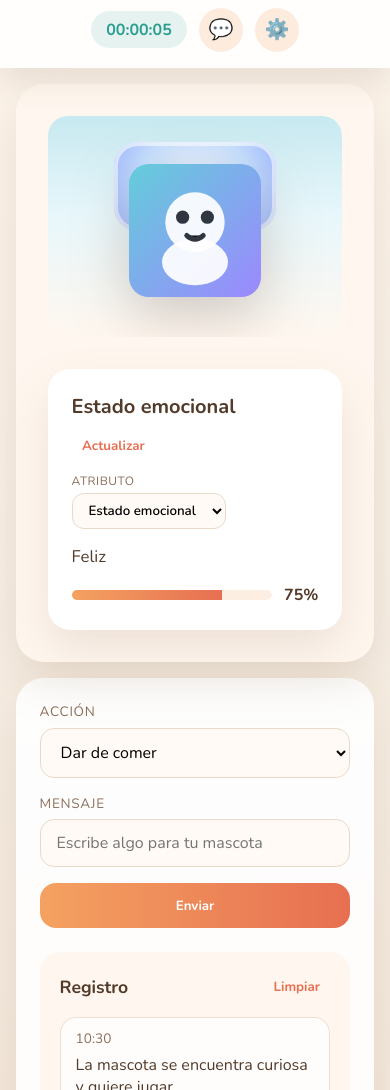
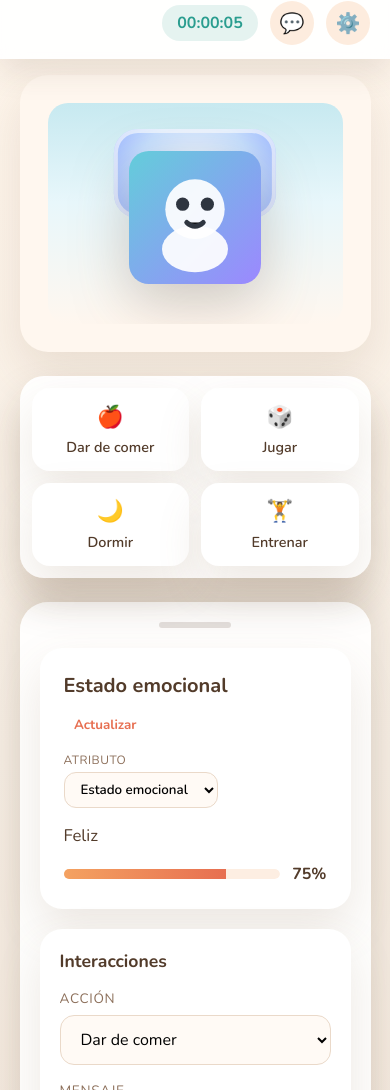
Before and after one commit to Josu31506/mascota_virtual, a plain HTML site: page index.html in a window 390 px wide. Shown: the part 94-1184 px from the top of the page. Drawn offline with nearby package versions, Linux system fonts and the light colour scheme.

Commit message:
Refactor layout for mobile-friendly interface

```diff
--- a/index.html
+++ b/index.html
@@ -48,22 +48,11 @@
         </div>
       </header>
 
-      <main class="main-stage">
-        <aside class="side-panel" aria-label="Accesos rápidos">
-          <button class="side-panel__button" type="button">
-            <span aria-hidden="true">🐾</span>
-            Pet-sitting
-          </button>
-          <button class="side-panel__button" type="button">
-            <span aria-hidden="true">📝</span>
-            Historial
-          </button>
-          <button class="side-panel__button" type="button">
-            <span aria-hidden="true">🛒</span>
-            Tienda
-          </button>
-        </aside>
-
+      <main
+        class="mobile-main"
+        aria-label="Interfaz principal para cuidar de la mascota virtual"
+      >
+        <section class="stage-wrapper">
           <section class="pet-stage" aria-label="Escenario principal de la mascota">
             <div class="pet-stage__scene">
               <div class="pet-stage__window" aria-hidden="true"></div>
@@ -73,7 +62,34 @@
                 class="pet-stage__pet"
               />
             </div>
+          </section>
+        </section>
 
+        <nav class="mobile-actions" aria-label="Acciones rápidas">
+          <button class="mobile-actions__button" data-action="feed" type="button">
+            <span aria-hidden="true">🍎</span>
+            Dar de comer
+          </button>
+          <button class="mobile-actions__button" data-action="play" type="button">
+            <span aria-hidden="true">🎲</span>
+            Jugar
+          </button>
+          <button class="mobile-actions__button" data-action="sleep" type="button">
+            <span aria-hidden="true">🌙</span>
+            Dormir
+          </button>
+          <button class="mobile-actions__button" data-action="train" type="button">
+            <span aria-hidden="true">🏋️</span>
+            Entrenar
+          </button>
+        </nav>
+
+        <section
+          class="mobile-bottom-sheet"
+          aria-label="Estado de la mascota y registro de acciones"
+        >
+          <div class="mobile-bottom-sheet__handle" aria-hidden="true"></div>
+          <div class="mobile-bottom-sheet__stack">
             <section class="attribute-card" aria-labelledby="attribute-title">
               <header class="attribute-card__header">
                 <h2 id="attribute-title">Estado emocional</h2>
@@ -93,20 +109,16 @@
               <p class="attribute-card__value" id="attribute-text">Feliz</p>
               <div class="attribute-card__meter" id="attribute-meter" hidden>
                 <progress id="attribute-progress" value="75" max="100"></progress>
-              <span class="attribute-card__meter-label" id="attribute-progress-label">75%</span>
+                <span class="attribute-card__meter-label" id="attribute-progress-label"
+                  >75%</span
+                >
               </div>
             </section>
-        </section>
 
-        <aside class="side-panel side-panel--actions" aria-label="Acciones rápidas">
-          <button class="side-panel__button" data-action="feed" type="button">🍎 Dar de comer</button>
-          <button class="side-panel__button" data-action="play" type="button">🎲 Jugar</button>
-          <button class="side-panel__button" data-action="sleep" type="button">🌙 Dormir</button>
-          <button class="side-panel__button" data-action="train" type="button">🏋️ Entrenar</button>
-        </aside>
-      </main>
-
-      <section class="bottom-dock" aria-label="Panel de interacción con la mascota">
+            <section class="mobile-panel" aria-labelledby="action-form-title">
+              <header class="mobile-panel__header">
+                <h2 id="action-form-title">Interacciones</h2>
+              </header>
               <form class="dock-form" id="action-form">
                 <label class="dock-form__control" for="action">
                   <span class="dock-form__label">Acción</span>
@@ -128,9 +140,10 @@
                 </label>
                 <button class="primary-button" type="submit">Enviar</button>
               </form>
+            </section>
 
-        <section class="dock-log" aria-labelledby="log-title">
-          <header class="dock-log__header">
+            <section class="mobile-panel" aria-labelledby="log-title">
+              <header class="mobile-panel__header">
                 <h2 id="log-title">Registro</h2>
                 <button class="text-button" type="button" id="clear-log">Limpiar</button>
               </header>
@@ -145,7 +158,9 @@
                 </li>
               </ul>
             </section>
+          </div>
         </section>
+      </main>
 
       <footer class="app-footer">
         ¿Listo para construir el backend? Documenta tus endpoints y reemplaza las
--- a/scripts.js
+++ b/scripts.js
@@ -11,7 +11,7 @@ const ui = {
   attributeProgressLabel: document.querySelector("#attribute-progress-label"),
   refreshButton: document.querySelector("#refresh-status"),
   actionForm: document.querySelector("#action-form"),
-  quickActionButtons: document.querySelectorAll(".side-panel--actions [data-action]"),
+  quickActionButtons: document.querySelectorAll(".mobile-actions [data-action]"),
   logList: document.querySelector("#log-list"),
   logItemTemplate: document.querySelector("#log-item-template"),
   clearLogButton: document.querySelector("#clear-log"),
--- a/styles.css
+++ b/styles.css
@@ -48,8 +48,8 @@ textarea {
   display: flex;
   align-items: center;
   justify-content: space-between;
-  padding: 1rem clamp(1.5rem, 4vw, 3rem);
-  background: rgba(255, 255, 255, 0.9);
+  padding: 0.85rem clamp(1.25rem, 4vw, 2.5rem);
+  background: rgba(255, 255, 255, 0.92);
   backdrop-filter: blur(8px);
   box-shadow: 0 12px 30px rgba(82, 59, 42, 0.12);
   position: sticky;
@@ -169,57 +169,69 @@ progress::-moz-progress-bar {
   box-shadow: 0 10px 18px rgba(231, 111, 81, 0.25);
 }
 
-.main-stage {
+.mobile-main {
   flex: 1;
-  width: min(1100px, 92vw);
+  width: min(560px, 100%);
   margin: 0 auto;
-  display: grid;
-  grid-template-columns: 200px minmax(0, 1fr) 220px;
+  padding: 0 clamp(1rem, 5vw, 2rem) calc(5.5rem + env(safe-area-inset-bottom));
+  display: flex;
+  flex-direction: column;
   gap: 1.5rem;
-  align-items: stretch;
 }
 
-.side-panel {
-  display: grid;
-  gap: 1rem;
-  align-content: start;
+.stage-wrapper {
+  display: flex;
+  justify-content: center;
 }
 
-.side-panel__button {
+.mobile-actions {
+  position: sticky;
+  bottom: calc(env(safe-area-inset-bottom) + 1.25rem);
+  align-self: center;
+  width: min(520px, 100%);
+  display: grid;
+  grid-template-columns: repeat(4, minmax(0, 1fr));
+  gap: 0.75rem;
+  padding: 0.75rem;
+  border-radius: 24px;
+  background: rgba(255, 255, 255, 0.95);
+  box-shadow: 0 22px 40px rgba(82, 59, 42, 0.2);
+  backdrop-filter: blur(10px);
+  z-index: 10;
+}
+
+.mobile-actions__button {
   border: none;
-  border-radius: 20px;
-  padding: 0.9rem 1rem;
+  border-radius: 18px;
+  padding: 0.85rem 0.5rem;
   background: var(--color-surface);
   box-shadow: var(--shadow-soft);
   font-weight: 600;
   color: var(--color-text);
-  display: flex;
-  align-items: center;
-  gap: 0.75rem;
+  display: grid;
+  gap: 0.35rem;
+  justify-items: center;
   cursor: pointer;
   transition: transform 0.2s ease, box-shadow 0.2s ease;
+  font-size: 0.9rem;
 }
 
-.side-panel__button span {
-  font-size: 1.3rem;
+.mobile-actions__button span {
+  font-size: 1.35rem;
 }
 
-.side-panel__button:hover {
+.mobile-actions__button:hover {
   transform: translateY(-3px);
-  box-shadow: 0 18px 30px rgba(139, 105, 79, 0.18);
-}
-
-.side-panel--actions .side-panel__button {
-  justify-content: center;
-  text-align: center;
+  box-shadow: 0 18px 28px rgba(139, 105, 79, 0.2);
 }
 
 .pet-stage {
   position: relative;
+  width: 100%;
   background: var(--color-stage);
   border-radius: var(--radius-large);
   box-shadow: var(--shadow-soft);
-  padding: 2.5rem;
+  padding: clamp(1.75rem, 5vw, 2.5rem);
   display: flex;
   flex-direction: column;
   align-items: center;
@@ -258,7 +270,6 @@ progress::-moz-progress-bar {
 }
 
 .attribute-card {
-  width: min(420px, 100%);
   background: var(--color-surface);
   border-radius: 22px;
   padding: 1.5rem;
@@ -334,24 +345,46 @@ progress::-moz-progress-bar {
   background: rgba(231, 111, 81, 0.15);
 }
 
-.bottom-dock {
-  width: min(1100px, 92vw);
-  margin: 0 auto;
-  background: rgba(255, 255, 255, 0.92);
-  border-radius: var(--radius-large);
+.mobile-bottom-sheet {
+  position: relative;
+  background: rgba(255, 255, 255, 0.94);
+  border-radius: 28px 28px 0 0;
+  box-shadow: 0 -6px 40px rgba(82, 59, 42, 0.18);
+  padding: clamp(1.25rem, 5vw, 2rem);
+}
+
+.mobile-bottom-sheet__handle {
+  width: 72px;
+  height: 6px;
+  background: rgba(82, 59, 42, 0.15);
+  border-radius: 999px;
+  margin: 0 auto 1.25rem;
+}
+
+.mobile-bottom-sheet__stack {
+  display: grid;
+  gap: 1.25rem;
+}
+
+.mobile-panel {
+  background: var(--color-surface);
+  border-radius: 22px;
   box-shadow: var(--shadow-soft);
-  padding: 1.5rem;
+  padding: 1.25rem;
   display: grid;
-  gap: 1.5rem;
-  grid-template-columns: minmax(0, 1fr) minmax(280px, 1fr);
-  align-items: start;
+  gap: 1rem;
+}
+
+.mobile-panel__header {
+  display: flex;
+  align-items: center;
+  justify-content: space-between;
 }
 
 .dock-form {
   display: grid;
   gap: 1rem;
-  grid-template-columns: repeat(auto-fit, minmax(200px, 1fr));
-  align-items: end;
+  grid-template-columns: 1fr;
 }
 
 .dock-form__control {
@@ -391,23 +424,8 @@ progress::-moz-progress-bar {
   box-shadow: 0 18px 28px rgba(231, 111, 81, 0.25);
 }
 
-.dock-log {
-  background: var(--color-stage);
-  border-radius: 20px;
-  padding: 1.25rem;
-  display: grid;
-  gap: 1rem;
-  max-height: 240px;
-  overflow: auto;
-}
 
-.dock-log__header {
-  display: flex;
-  align-items: center;
-  justify-content: space-between;
-}
-
-.dock-log__header h2 {
+.mobile-panel__header h2 {
   margin: 0;
   font-size: 1.1rem;
 }
@@ -418,6 +436,8 @@ progress::-moz-progress-bar {
   list-style: none;
   display: grid;
   gap: 0.75rem;
+  max-height: 260px;
+  overflow: auto;
 }
 
 .dock-log__list li {
@@ -446,42 +466,29 @@ progress::-moz-progress-bar {
   font-size: 0.95rem;
 }
 
-@media (max-width: 1024px) {
-  .main-stage {
-    grid-template-columns: 160px minmax(0, 1fr);
+@media (max-width: 768px) {
+  .top-bar {
+    flex-direction: column;
+    align-items: stretch;
+    gap: 0.75rem;
   }
 
-  .side-panel--actions {
-    display: none;
-  }
-}
-
-@media (max-width: 840px) {
-  .top-bar {
-    flex-direction: column;
-    gap: 1rem;
-  }
-
-  .main-stage {
-    grid-template-columns: 1fr;
-  }
-
-  .side-panel {
-    display: none;
-  }
-
-  .pet-stage {
-    padding: 2rem;
-  }
-
-  .bottom-dock {
-    grid-template-columns: 1fr;
+  .top-bar__cluster--right {
+    justify-content: flex-end;
   }
 }
 
 @media (max-width: 520px) {
   .app-shell {
     gap: 1rem;
+  }
+
+  .mobile-main {
+    padding-bottom: calc(6.5rem + env(safe-area-inset-bottom));
+  }
+
+  .mobile-actions {
+    grid-template-columns: repeat(2, minmax(0, 1fr));
   }
 
   .attribute-card__header {
@@ -492,8 +499,4 @@ progress::-moz-progress-bar {
   progress {
     width: 100%;
   }
-
-  .dock-form {
-    grid-template-columns: 1fr;
-  }
 }
```
Lines whose indentation alone changed are shown as unchanged.
